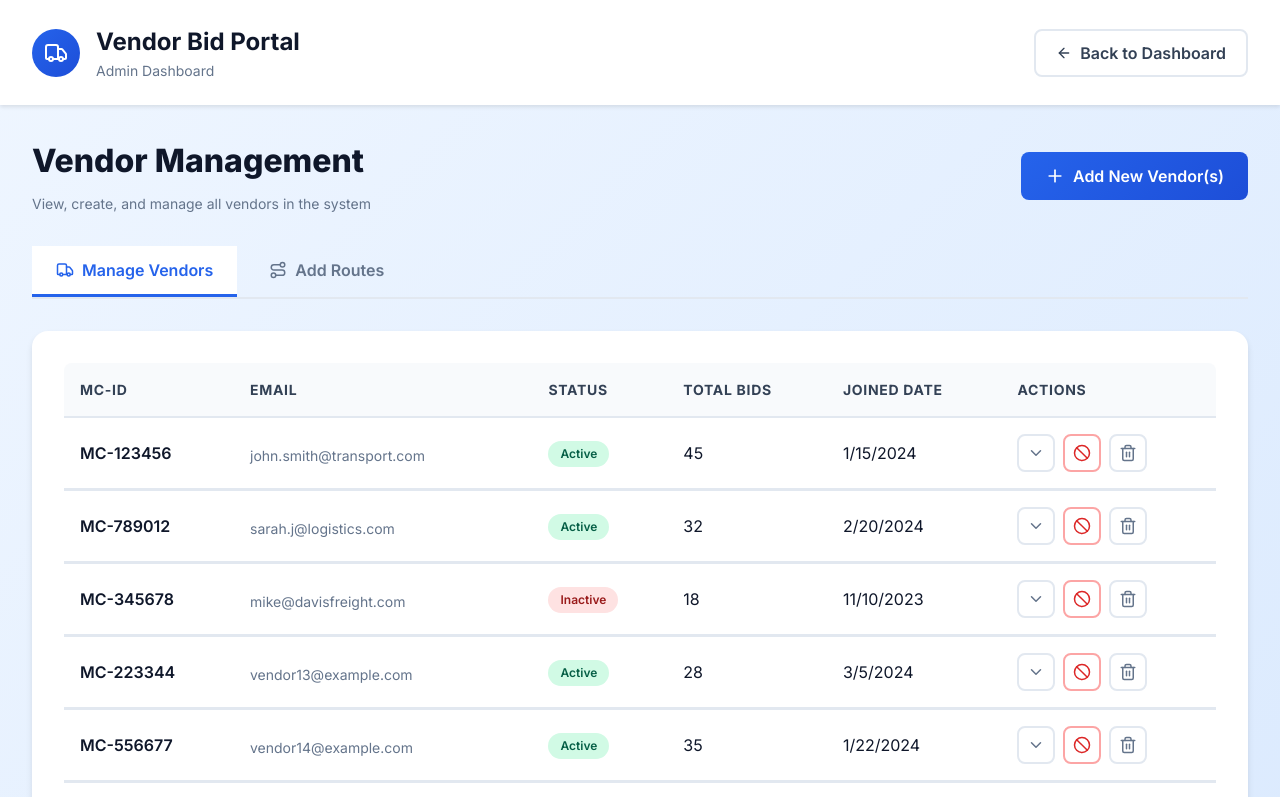
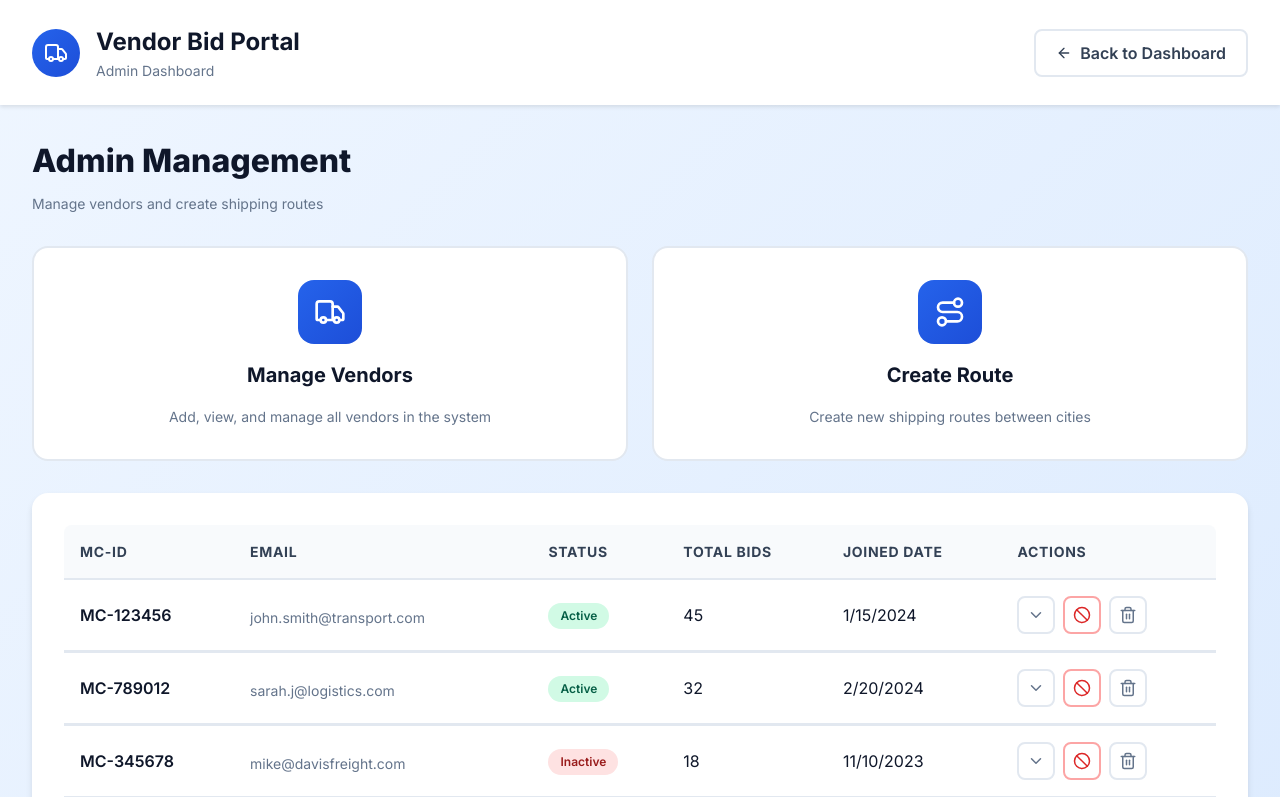
Before and after one commit to workapich/v0-vendor-bid-portal, a Next.js app: page /admin/vendors in a window 1280 px wide. Shown: the top 797 px of the page. Built offline with nearby package versions, Linux system fonts and the light colour scheme.

Commit message:
refactor: restructure admin interface and fix autocomplete
Remove tabs, add action cards, fix autocomplete search, add destination card.

#VERCEL_SKIP

Co-authored-by: null <107548562+workapich@users.noreply.github.com>

```diff
--- a/app/admin/vendors/page.tsx
+++ b/app/admin/vendors/page.tsx
@@ -6,7 +6,7 @@ import { useRouter } from "next/navigation"
 import { useState, useEffect } from "react"
 import styled from "styled-components"
 import { Button, TextField, Dialog, DialogTitle, DialogContent, DialogActions, Autocomplete } from "@mui/material"
-import { Truck, ArrowLeft, Plus, Trash2, ChevronDown, ChevronUp, Upload, Ban, Route } from "lucide-react"
+import { Truck, ArrowLeft, Trash2, ChevronDown, ChevronUp, Upload, Ban, Route } from "lucide-react"
 
 const PageContainer = styled.div`
   min-height: 100vh;
@@ -488,30 +488,55 @@ const HelpText = styled.p`
   margin: 0;
 `
 
-const TabsContainer = styled.div`
-  display: flex;
-  gap: 0.5rem;
+const ActionCardsContainer = styled.div`
+  display: grid;
+  grid-template-columns: repeat(2, 1fr);
+  gap: 1.5rem;
   margin-bottom: 2rem;
-  border-bottom: 2px solid #e2e8f0;
 `
 
-const Tab = styled.button<{ $active: boolean }>`
-  padding: 0.75rem 1.5rem;
-  background: ${(props) => (props.$active ? "white" : "transparent")};
-  border: none;
-  border-bottom: 3px solid ${(props) => (props.$active ? "#2563eb" : "transparent")};
-  color: ${(props) => (props.$active ? "#2563eb" : "#64748b")};
-  font-weight: 600;
+const ActionCard = styled.button`
+  background: white;
+  border: 2px solid #e2e8f0;
+  border-radius: 1rem;
+  padding: 2rem;
   cursor: pointer;
   transition: all 0.2s;
   display: flex;
+  flex-direction: column;
   align-items: center;
-  gap: 0.5rem;
+  gap: 1rem;
+  text-align: center;
 
   &:hover {
-    color: #2563eb;
-    background: #f8fafc;
+    border-color: #2563eb;
+    box-shadow: 0 4px 12px rgba(37, 99, 235, 0.15);
+    transform: translateY(-2px);
   }
+`
+
+const ActionCardIcon = styled.div`
+  width: 4rem;
+  height: 4rem;
+  background: linear-gradient(135deg, #2563eb, #1d4ed8);
+  border-radius: 1rem;
+  display: flex;
+  align-items: center;
+  justify-content: center;
+  color: white;
+`
+
+const ActionCardTitle = styled.h3`
+  font-size: 1.25rem;
+  font-weight: 700;
+  color: #0f172a;
+  margin: 0;
+`
+
+const ActionCardDescription = styled.p`
+  font-size: 0.875rem;
+  color: #64748b;
+  margin: 0;
 `
 
 const RoutesList = styled.div`
@@ -667,11 +692,12 @@ export default function VendorsPage() {
   const [emailInput, setEmailInput] = useState("")
   const [emailList, setEmailList] = useState<string[]>([])
 
-  const [activeTab, setActiveTab] = useState<"vendors" | "routes">("vendors")
   const [routes, setRoutes] = useState<RouteData[]>([])
   const [openRouteDialog, setOpenRouteDialog] = useState(false)
   const [startCity, setStartCity] = useState<string | null>(null)
   const [endCity, setEndCity] = useState<string | null>(null)
+  const [startCityInput, setStartCityInput] = useState("")
+  const [endCityInput, setEndCityInput] = useState("")
 
   useEffect(() => {
     const savedVendors = JSON.parse(localStorage.getItem("vendors") || "[]")
@@ -979,7 +1005,7 @@ export default function VendorsPage() {
     if (confirm("Are you sure you want to delete this vendor?")) {
       const updatedVendors = vendors.filter((v) => v.id !== id)
       setVendors(updatedVendors)
-      localStorage.setItem("vendors", JSON.stringify(updatedVendors))
+      localStorage.setItem("vendors", JSON.JSON.stringify(updatedVendors))
     }
   }
 
@@ -987,7 +1013,7 @@ export default function VendorsPage() {
     if (confirm("Are you sure you want to ban this vendor?")) {
       const updatedVendors = vendors.map((v) => (v.id === id ? { ...v, status: "banned" as const } : v))
       setVendors(updatedVendors)
-      localStorage.setItem("vendors", JSON.stringify(updatedVendors))
+      localStorage.setItem("vendors", JSON.JSON.stringify(updatedVendors))
     }
   }
 
@@ -1006,6 +1032,8 @@ export default function VendorsPage() {
 
       setStartCity(null)
       setEndCity(null)
+      setStartCityInput("")
+      setEndCityInput("")
       setOpenRouteDialog(false)
     }
   }
@@ -1039,43 +1067,33 @@ export default function VendorsPage() {
       <Main>
         <PageHeader>
           <PageTitleSection>
-            <h2>{activeTab === "vendors" ? "Vendor Management" : "Routes Management"}</h2>
-            <p>
-              {activeTab === "vendors"
-                ? "View, create, and manage all vendors in the system"
-                : "Create and manage shipping routes"}
-            </p>
+            <h2>Admin Management</h2>
+            <p>Manage vendors and create shipping routes</p>
           </PageTitleSection>
-          {activeTab === "vendors" ? (
-            <AddButton onClick={() => setOpenDialog(true)}>
-              <Plus size={20} />
-              Add New Vendor(s)
-            </AddButton>
-          ) : (
-            <AddButton onClick={() => setOpenRouteDialog(true)}>
-              <Plus size={20} />
-              Add New Route
-            </AddButton>
-          )}
         </PageHeader>
 
-        <TabsContainer>
-          <Tab $active={activeTab === "vendors"} onClick={() => setActiveTab("vendors")}>
-            <Truck size={18} />
-            Manage Vendors
-          </Tab>
-          <Tab $active={activeTab === "routes"} onClick={() => setActiveTab("routes")}>
-            <Route size={18} />
-            Add Routes
-          </Tab>
-        </TabsContainer>
+        <ActionCardsContainer>
+          <ActionCard onClick={() => setOpenDialog(true)}>
+            <ActionCardIcon>
+              <Truck size={32} />
+            </ActionCardIcon>
+            <ActionCardTitle>Manage Vendors</ActionCardTitle>
+            <ActionCardDescription>Add, view, and manage all vendors in the system</ActionCardDescription>
+          </ActionCard>
+          <ActionCard onClick={() => setOpenRouteDialog(true)}>
+            <ActionCardIcon>
+              <Route size={32} />
+            </ActionCardIcon>
+            <ActionCardTitle>Create Route</ActionCardTitle>
+            <ActionCardDescription>Create new shipping routes between cities</ActionCardDescription>
+          </ActionCard>
+        </ActionCardsContainer>
 
-        {activeTab === "vendors" ? (
         <VendorsCard>
           {vendors.length === 0 ? (
             <EmptyState>
               <h3>No Vendors Found</h3>
-                <p>Click "Add New Vendor(s)" to create your first vendor</p>
+              <p>Click "Manage Vendors" to create your first vendor</p>
             </EmptyState>
           ) : (
             <TableContainer>
@@ -1102,11 +1120,7 @@ export default function VendorsPage() {
                         </TableCell>
                         <TableCell>
                           <StatusBadge $status={vendor.status}>
-                              {vendor.status === "active"
-                                ? "Active"
-                                : vendor.status === "banned"
-                                  ? "Banned"
-                                  : "Inactive"}
+                            {vendor.status === "active" ? "Active" : vendor.status === "banned" ? "Banned" : "Inactive"}
                           </StatusBadge>
                         </TableCell>
                         <TableCell>{vendor.totalBids}</TableCell>
@@ -1177,54 +1191,48 @@ export default function VendorsPage() {
             </TableContainer>
           )}
         </VendorsCard>
-        ) : (
-          <VendorsCard>
-            {routes.length === 0 ? (
-              <EmptyState>
-                <h3>No Routes Found</h3>
-                <p>Click "Add New Route" to create your first route</p>
-              </EmptyState>
-            ) : (
-              <RoutesList>
-                {routes.map((route) => (
-                  <RouteCard key={route.id}>
-                    <RouteInfo>
-                      <RoutePath>
-                        {route.startCity} → {route.endCity}
-                      </RoutePath>
-                      <RouteDate>Created: {new Date(route.createdDate).toLocaleDateString()}</RouteDate>
-                    </RouteInfo>
-                    <DeleteRouteButton onClick={() => handleDeleteRoute(route.id)} title="Delete Route">
-                      <Trash2 size={18} />
-                    </DeleteRouteButton>
-                  </RouteCard>
-                ))}
-              </RoutesList>
-            )}
-          </VendorsCard>
-        )}
 
         <Dialog open={openRouteDialog} onClose={() => setOpenRouteDialog(false)} maxWidth="md" fullWidth>
-          <DialogTitle>Add New Route</DialogTitle>
+          <DialogTitle>Create New Route</DialogTitle>
           <DialogContent>
             <ModalContent>
               <Autocomplete
                 options={US_CITIES}
                 value={startCity}
-                onChange={(event, newValue) => setStartCity(newValue)}
+                inputValue={startCityInput}
+                onInputChange={(event, newInputValue) => {
+                  setStartCityInput(newInputValue)
+                }}
+                onChange={(event, newValue) => {
+                  setStartCity(newValue)
+                }}
                 renderInput={(params) => (
-                  <TextField {...params} label="Starting Position" placeholder="Type to search cities..." />
+                  <TextField {...params} label="Starting Position" placeholder="Type at least 3 characters..." />
                 )}
-                freeSolo={false}
+                filterOptions={(options, state) => {
+                  if (state.inputValue.length < 3) return []
+                  return options.filter((option) => option.toLowerCase().includes(state.inputValue.toLowerCase()))
+                }}
+                noOptionsText={startCityInput.length < 3 ? "Type at least 3 characters" : "No cities found"}
               />
               <Autocomplete
                 options={US_CITIES}
                 value={endCity}
-                onChange={(event, newValue) => setEndCity(newValue)}
+                inputValue={endCityInput}
+                onInputChange={(event, newInputValue) => {
+                  setEndCityInput(newInputValue)
+                }}
+                onChange={(event, newValue) => {
+                  setEndCity(newValue)
+                }}
                 renderInput={(params) => (
-                  <TextField {...params} label="Ending Position" placeholder="Type to search cities..." />
+                  <TextField {...params} label="Ending Position" placeholder="Type at least 3 characters..." />
                 )}
-                freeSolo={false}
+                filterOptions={(options, state) => {
+                  if (state.inputValue.length < 3) return []
+                  return options.filter((option) => option.toLowerCase().includes(state.inputValue.toLowerCase()))
+                }}
+                noOptionsText={endCityInput.length < 3 ? "Type at least 3 characters" : "No cities found"}
               />
             </ModalContent>
           </DialogContent>
@@ -1234,6 +1242,8 @@ export default function VendorsPage() {
                 setOpenRouteDialog(false)
                 setStartCity(null)
                 setEndCity(null)
+                setStartCityInput("")
+                setEndCityInput("")
               }}
             >
               Cancel
```
Also changed, not shown: app/admin/rates/page.tsx (+27 -11 lines). Lines whose indentation alone changed are shown as unchanged.
